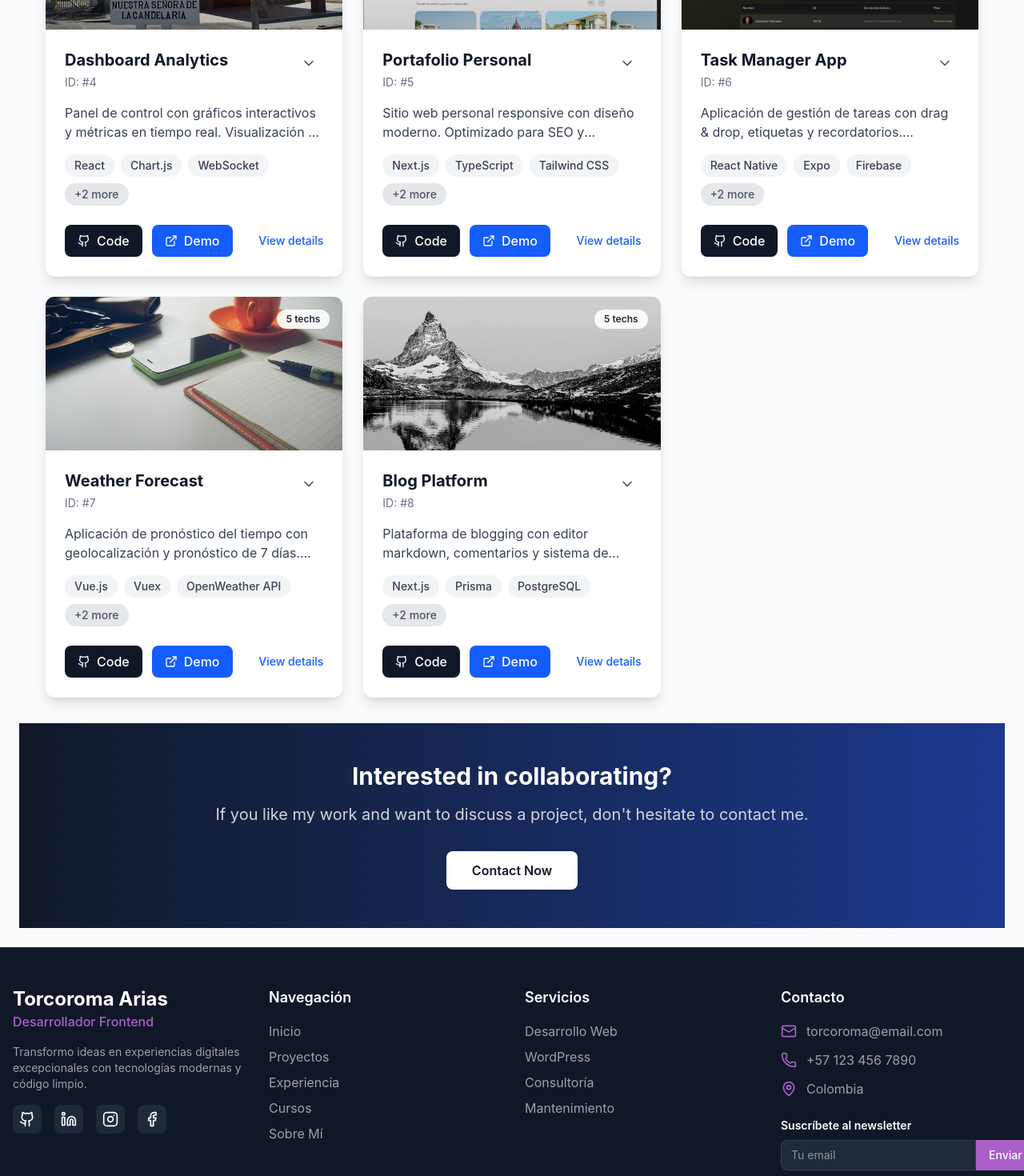
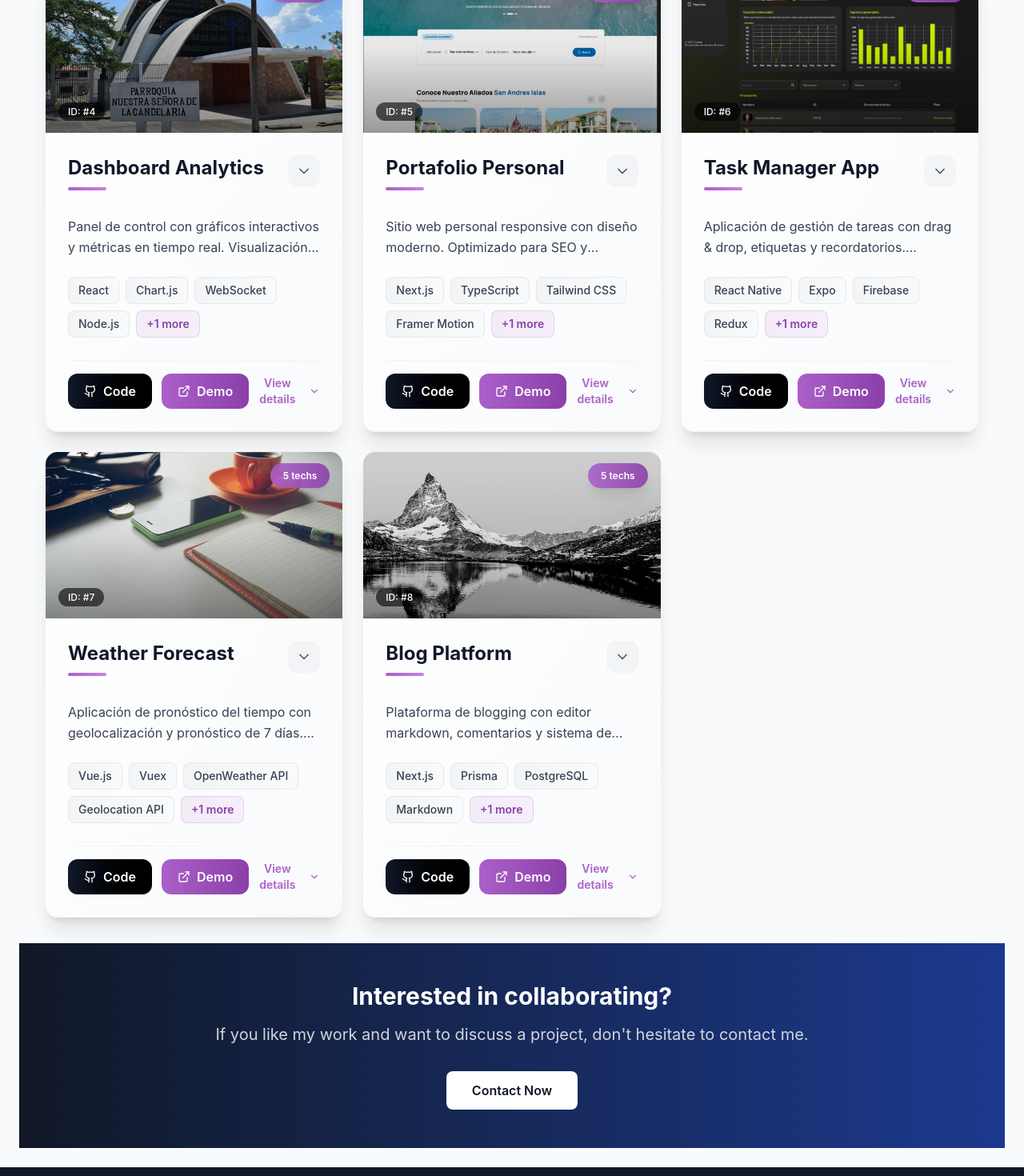
Before and after one commit to torco34/my-porfolio, a Next.js app: page /en/projects in a window 1280 px wide. Shown: the part 1260-2730 px from the top of the page at 80% size. Built offline with nearby package versions, Linux system fonts and the light colour scheme.

Commit message:
Style: color a la card primary

```diff
--- a/app/components/Footer.tsx
+++ b/app/components/Footer.tsx
@@ -34,7 +34,9 @@ export default function Footer() {
           <div className="space-y-4">
             <div>
               <h2 className="text-2xl font-bold">Torcoroma Arias</h2>
-              <p className="text-[#aa60c8] font-medium">Desarrollador Frontend</p>
+               <p className="text-[#aa60c8] font-semibold bg-gradient-to-r from-[#aa60c8] to-[#ca80e8] bg-clip-text text-transparent">
+                  Desarrollador Frontend
+                </p>
             </div>
             <p className="text-gray-400 text-sm">
               Transformo ideas en experiencias digitales excepcionales con tecnologías modernas y código limpio.
@@ -48,7 +50,7 @@ export default function Footer() {
                     href={social.href}
                     target="_blank"
                     rel="noopener noreferrer"
-                    className="p-2 bg-gray-800 rounded-lg hover:bg-[#aa60c8] transition-colors"
+                     className="p-2.5 bg-gray-800/50 backdrop-blur-sm rounded-xl hover:bg-gradient-to-r hover:from-[#aa60c8] hover:to-[#8a40a8] transition-all duration-300 transform hover:-translate-y-1 hover:shadow-lg hover:shadow-[#aa60c8]/20"
                     aria-label={social.label}
                   >
                     <Icon className="w-5 h-5" />
@@ -62,11 +64,11 @@ export default function Footer() {
           <div>
             <h3 className="text-lg font-semibold mb-4">Navegación</h3>
             <ul className="space-y-2">
-              {navigationLinks.map((link) => (
+               {navigationLinks.map((link) => (
                 <li key={link.href}>
                   <Link
                     href={link.href}
-                    className="text-gray-400 hover:text-[#aa60c8] transition-colors"
+                    className="text-gray-400 hover:text-[#aa60c8] transition-colors hover:translate-x-1 inline-block duration-300"
                   >
                     {link.label}
                   </Link>
@@ -79,11 +81,11 @@ export default function Footer() {
           <div>
             <h3 className="text-lg font-semibold mb-4">Servicios</h3>
             <ul className="space-y-2">
-              {serviceLinks.map((service) => (
+               {serviceLinks.map((service) => (
                 <li key={service.href}>
                   <Link
                     href={service.href}
-                    className="text-gray-400 hover:text-[#aa60c8] transition-colors"
+                    className="text-gray-400 hover:text-[#aa60c8] transition-colors hover:translate-x-1 inline-block duration-300"
                   >
                     {service.label}
                   </Link>
@@ -97,16 +99,16 @@ export default function Footer() {
             <h3 className="text-lg font-semibold mb-4">Contacto</h3>
             <ul className="space-y-3">
               <li className="flex items-start gap-3">
-                <Mail className="w-5 h-5 text-[#aa60c8] mt-0.5" />
-                <span className="text-gray-400">torcoroma@email.com</span>
+                 <Mail className="w-5 h-5 text-[#aa60c8] mt-0.5" />
+                <span className="text-gray-400 hover:text-gray-300 transition-colors">torcoroma@email.com</span>
               </li>
               <li className="flex items-start gap-3">
-                <Phone className="w-5 h-5 text-[#aa60c8] mt-0.5" />
-                <span className="text-gray-400">+57 123 456 7890</span>
+                 <Phone className="w-5 h-5 text-[#aa60c8] mt-0.5" />
+                <span className="text-gray-400 hover:text-gray-300 transition-colors">+57 123 456 7890</span>
               </li>
               <li className="flex items-start gap-3">
-                <MapPin className="w-5 h-5 text-[#aa60c8] mt-0.5" />
-                <span className="text-gray-400">Colombia</span>
+                 <MapPin className="w-5 h-5 text-[#aa60c8] mt-0.5" />
+                <span className="text-gray-400 hover:text-gray-300 transition-colors">Colombia</span>
               </li>
             </ul>
 
@@ -117,9 +119,9 @@ export default function Footer() {
                 <input
                   type="email"
                   placeholder="Tu email"
-                  className="flex-1 px-3 py-2 bg-gray-800 border border-gray-700 rounded-l-lg text-sm focus:outline-none focus:ring-1 focus:ring-[#aa60c8]"
+                   className="flex-1 px-3 py-2.5 bg-gray-800/50 backdrop-blur-sm border border-gray-700 rounded-l-xl text-sm focus:outline-none focus:ring-2 focus:ring-[#aa60c8] focus:border-transparent"
                 />
-                <button className="px-4 py-2 bg-[#aa60c8] text-white rounded-r-lg hover:bg-[#9a50b8] transition-colors text-sm font-medium">
+                 <button className="px-5 py-2.5 bg-gradient-to-r from-[#aa60c8] to-[#8a40a8] text-white rounded-r-xl hover:shadow-lg hover:shadow-[#aa60c8]/30 transition-all duration-300 text-sm font-semibold">
                   Enviar
                 </button>
               </div>
--- a/app/components/dashboard/Sidebar.tsx
+++ b/app/components/dashboard/Sidebar.tsx
@@ -15,11 +15,13 @@ export default function Sidebar(): JSX.Element {
               src="/img/fotomia.jpg"
               alt="Torcoroma Arias"
               fill
-              className="rounded-full object-cover border-4 border-[#aa60c8] shadow-lg"
+               className="rounded-full object-cover border-4 border-[#aa60c8] shadow-xl shadow-[#aa60c8]/20"
             />
           </div>
           <h2 className="text-xl font-bold text-white">Torcoroma Arias</h2>
-          <p className="text-sm text-[#aa60c8] font-medium mt-1">Frontend Developer</p>
+           <p className="text-sm text-[#aa60c8] font-semibold mt-1 bg-gradient-to-r from-[#aa60c8] to-[#ca80e8] bg-clip-text text-transparent">
+              Frontend Developer
+            </p>
           <p className="text-xs text-gray-400 mt-2 text-center">
             React • Next.js • TypeScript
           </p>
--- a/app/components/projects/ProjectCard.tsx
+++ b/app/components/projects/ProjectCard.tsx
@@ -15,62 +15,104 @@ export default function ProjectCard({ project }: ProjectCardProps) {
   const t = useTranslations("Projects.card");
 
   return (
-    <div className="bg-white rounded-xl shadow-lg overflow-hidden hover:shadow-xl transition-all duration-300 transform hover:-translate-y-1 border border-gray-100">
-      {/* Project Image */}
-      <div className="relative h-48 overflow-hidden bg-gray-100">
+    <div className="group relative bg-gradient-to-br from-white to-gray-50 rounded-2xl shadow-xl overflow-hidden hover:shadow-2xl transition-all duration-500 transform hover:-translate-y-2 border border-gray-200/50">
+      {/* Elemento decorativo de fondo */}
+      <div className="absolute -top-20 -right-20 w-40 h-40 bg-[#aa60c8]/5 rounded-full blur-2xl group-hover:bg-[#aa60c8]/10 transition-all duration-500" />
+
+      {/* Project Image con overlay mejorado */}
+      <div className="relative h-52 overflow-hidden">
         <Image
           src={project.image}
           alt={project.title}
           fill
-          className="object-cover"
+          className="object-cover group-hover:scale-110 transition-transform duration-700"
           sizes="(max-width: 768px) 100vw, (max-width: 1200px) 50vw, 33vw"
         />
-        <div className="absolute inset-0 bg-gradient-to-t from-black/20 to-transparent"></div>
-        <div className="absolute top-4 right-4 flex gap-2">
-          <span className="px-3 py-1 bg-white/90 backdrop-blur-sm text-xs font-semibold text-gray-800 rounded-full">
+        <div className="absolute inset-0 bg-gradient-to-t from-black/40 via-black/10 to-transparent" />
+
+        {/* Badge de tecnologías */}
+        <div className="absolute top-4 right-4">
+          <span className="px-4 py-2 bg-gradient-to-r from-[#aa60c8]/90 to-[#8a40a8]/90 backdrop-blur-md text-white text-xs font-semibold rounded-full shadow-lg">
             {project.technologies.length} {t("techs")}
+          </span>
+        </div>
+
+        {/* ID del proyecto */}
+        <div className="absolute bottom-4 left-4">
+          <span className="px-3 py-1 bg-black/60 backdrop-blur-sm text-white text-xs font-medium rounded-full">
+            ID: #{project.id}
           </span>
         </div>
       </div>
 
       {/* Project Content */}
-      <div className="p-6">
-        <div className="flex justify-between items-start mb-4">
-          <div>
-            <h3 className="text-xl font-bold text-gray-900">{project.title}</h3>
-            <p className="text-sm text-gray-500 mt-1">ID: #{project.id}</p>
+      <div className="p-7">
+        {/* Header con título y botón expandir */}
+        <div className="flex justify-between items-start mb-5">
+          <div className="flex-1">
+            <h3 className="text-2xl font-bold text-gray-900 group-hover:text-[#8a40a8] transition-colors duration-300">
+              {project.title}
+            </h3>
+            <div className="h-1 w-12 bg-gradient-to-r from-[#aa60c8] to-[#ca80e8] rounded-full mt-2 mb-3"></div>
           </div>
           <button
             onClick={() => setIsExpanded(!isExpanded)}
-            className="p-2 hover:bg-gray-100 rounded-lg transition-colors"
+            className="ml-4 p-2.5 bg-gray-100 hover:bg-[#aa60c8]/10 rounded-xl transition-all duration-300 group-hover:scale-110"
             aria-label={isExpanded ? t("showLess") : t("showMore")}
           >
             {isExpanded ? (
-              <ChevronUp className="w-5 h-5 text-gray-600" />
+              <ChevronUp className="w-5 h-5 text-[#aa60c8]" />
             ) : (
-              <ChevronDown className="w-5 h-5 text-gray-600" />
+              <ChevronDown className="w-5 h-5 text-gray-600 group-hover:text-[#aa60c8]" />
             )}
           </button>
         </div>
 
         {/* Short Description */}
-        <p className="text-gray-700 mb-4 line-clamp-2">
+        <p className="text-gray-700 mb-6 line-clamp-2 leading-relaxed">
           {project.description}
         </p>
 
+        {/* Technologies Tags mejorados */}
+        <div className="mb-7">
+          <div className="flex flex-wrap gap-2">
+            {project.technologies.slice(0, 4).map((tech, index) => (
+              <span
+                key={index}
+                className="px-3 py-1.5 bg-gradient-to-r from-gray-100 to-gray-50 text-gray-700 text-sm font-medium rounded-lg border border-gray-200 hover:border-[#aa60c8]/30 transition-colors"
+              >
+                {tech}
+              </span>
+            ))}
+            {project.technologies.length > 4 && (
+              <span className="px-3 py-1.5 bg-gradient-to-r from-[#aa60c8]/10 to-[#ca80e8]/10 text-[#8a40a8] text-sm font-semibold rounded-lg border border-[#aa60c8]/20">
+                +{project.technologies.length - 4} {t("more")}
+              </span>
+            )}
+          </div>
+        </div>
+
         {/* Expanded Details */}
         {isExpanded && (
-          <div className="mt-4 pt-4 border-t border-gray-100 animate-fade-in">
-            <h4 className="font-semibold text-gray-900 mb-2">{t("projectDetails")}</h4>
-            <p className="text-gray-700 mb-4">{project.description}</p>
+          <div className="mt-6 pt-6 border-t border-gray-100 animate-fade-in">
+            <h4 className="font-semibold text-gray-900 mb-4 flex items-center gap-2">
+              <div className="w-2 h-2 bg-[#aa60c8] rounded-full"></div>
+              {t("projectDetails")}
+            </h4>
+            <p className="text-gray-700 mb-6 leading-relaxed bg-gray-50 p-4 rounded-xl">
+              {project.description}
+            </p>
 
-            <div className="mb-4">
-              <h5 className="font-medium text-gray-900 mb-2">{t("technologiesUsed")}</h5>
+            <div className="mb-6">
+              <h5 className="font-medium text-gray-900 mb-3 flex items-center gap-2">
+                <div className="w-1.5 h-1.5 bg-[#ca80e8] rounded-full"></div>
+                {t("technologiesUsed")}
+              </h5>
               <div className="flex flex-wrap gap-2">
                 {project.technologies.map((tech, index) => (
                   <span
                     key={index}
-                    className="px-3 py-1 bg-blue-50 text-blue-700 text-sm font-medium rounded-full border border-blue-100"
+                    className="px-3 py-1.5 bg-gradient-to-r from-[#aa60c8]/5 to-[#ca80e8]/5 text-[#8a40a8] text-sm font-medium rounded-lg border border-[#aa60c8]/20 hover:bg-[#aa60c8]/10 transition-colors"
                   >
                     {tech}
                   </span>
@@ -80,53 +122,44 @@ export default function ProjectCard({ project }: ProjectCardProps) {
           </div>
         )}
 
-        {/* Technologies Tags */}
-        <div className="mb-6">
-          <div className="flex flex-wrap gap-2">
-            {project.technologies.slice(0, 3).map((tech, index) => (
-              <span
-                key={index}
-                className="px-3 py-1 bg-gray-100 text-gray-700 text-sm font-medium rounded-full"
-              >
-                {tech}
-              </span>
-            ))}
-            {project.technologies.length > 3 && (
-              <span className="px-3 py-1 bg-gray-200 text-gray-600 text-sm font-medium rounded-full">
-                +{project.technologies.length - 3} {t("more")}
-              </span>
-            )}
-          </div>
-        </div>
-
-        {/* Action Buttons */}
-        <div className="flex justify-between items-center">
+        {/* Action Buttons mejorados */}
+        <div className="flex justify-between items-center pt-4 border-t border-gray-100">
           <div className="flex gap-3">
             <a
               href={project.githubUrl}
               target="_blank"
               rel="noopener noreferrer"
-              className="flex items-center gap-2 px-4 py-2 bg-gray-900 text-white rounded-lg hover:bg-gray-800 transition-colors"
+              className="flex items-center gap-2 px-5 py-2.5 bg-gradient-to-r from-gray-900 to-black text-white rounded-xl hover:shadow-lg hover:shadow-gray-900/30 transition-all duration-300 transform hover:-translate-y-1"
             >
               <Github className="w-4 h-4" />
-              <span className="font-medium">{t("code")}</span>
+              <span className="font-semibold">{t("code")}</span>
             </a>
             <a
               href={project.demoUrl}
               target="_blank"
               rel="noopener noreferrer"
-              className="flex items-center gap-2 px-4 py-2 bg-blue-600 text-white rounded-lg hover:bg-blue-700 transition-colors"
+              className="flex items-center gap-2 px-5 py-2.5 bg-gradient-to-r from-[#aa60c8] to-[#8a40a8] text-white rounded-xl hover:shadow-lg hover:shadow-[#aa60c8]/30 transition-all duration-300 transform hover:-translate-y-1"
             >
               <ExternalLink className="w-4 h-4" />
-              <span className="font-medium">{t("demo")}</span>
+              <span className="font-semibold">{t("demo")}</span>
             </a>
           </div>
 
           <button
             onClick={() => setIsExpanded(!isExpanded)}
-            className="text-blue-600 hover:text-blue-800 font-medium text-sm"
+            className="text-[#aa60c8] hover:text-[#8a40a8] font-semibold text-sm flex items-center gap-1 group/btn"
           >
-            {isExpanded ? t("viewLess") : t("viewDetails")}
+            {isExpanded ? (
+              <>
+                {t("viewLess")}
+                <ChevronUp className="w-4 h-4 group-hover/btn:-translate-y-0.5 transition-transform" />
+              </>
+            ) : (
+              <>
+                {t("viewDetails")}
+                <ChevronDown className="w-4 h-4 group-hover/btn:translate-y-0.5 transition-transform" />
+              </>
+            )}
           </button>
         </div>
       </div>
```
Also changed, not shown: app/colors.ts (added, +45 -0 lines), app/components/Slider.tsx (+8 -8 lines), app/components/home/CtaCard.tsx (+12 -6 lines), app/components/home/HeroHome.tsx (+20 -12 lines).
